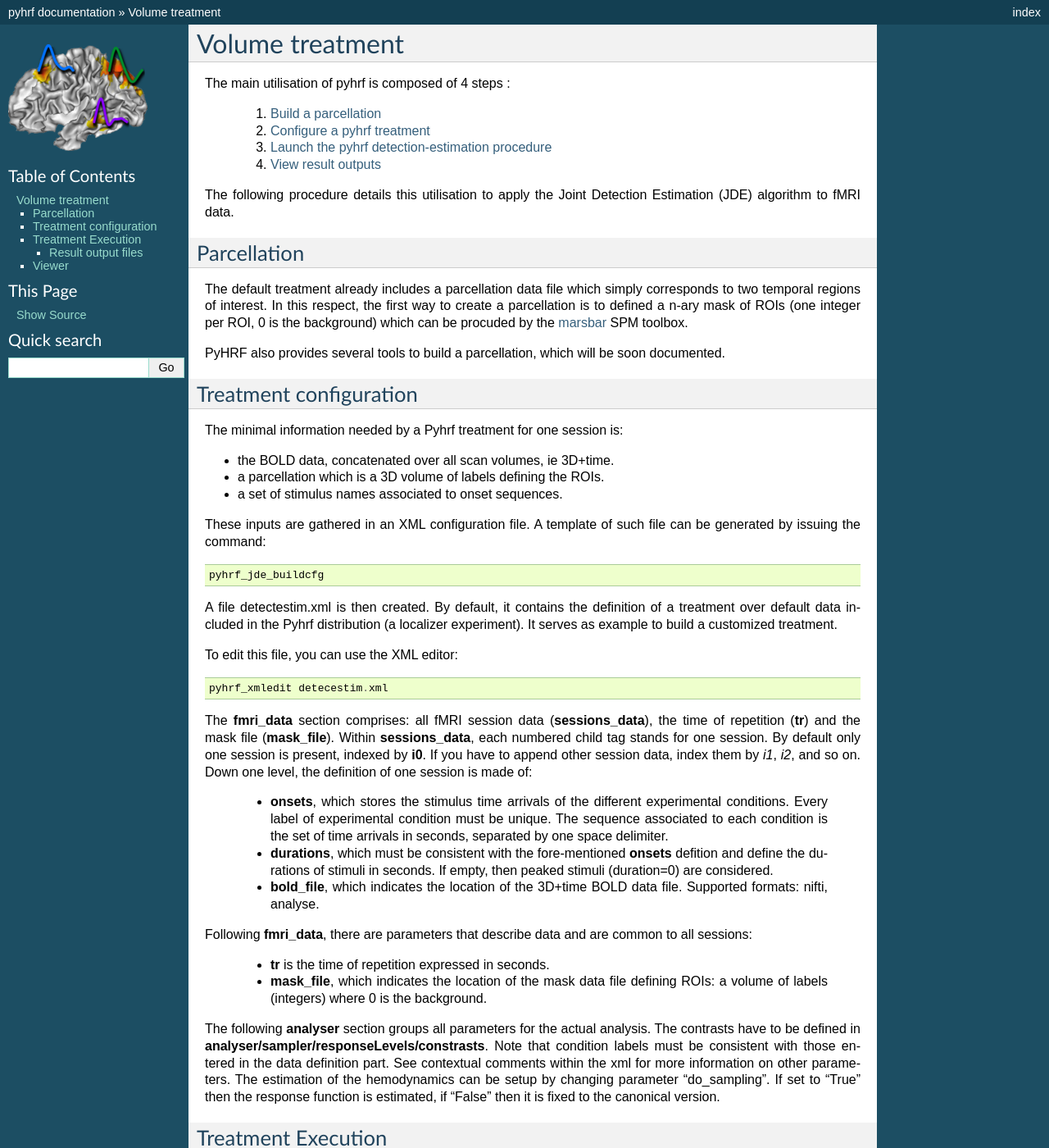
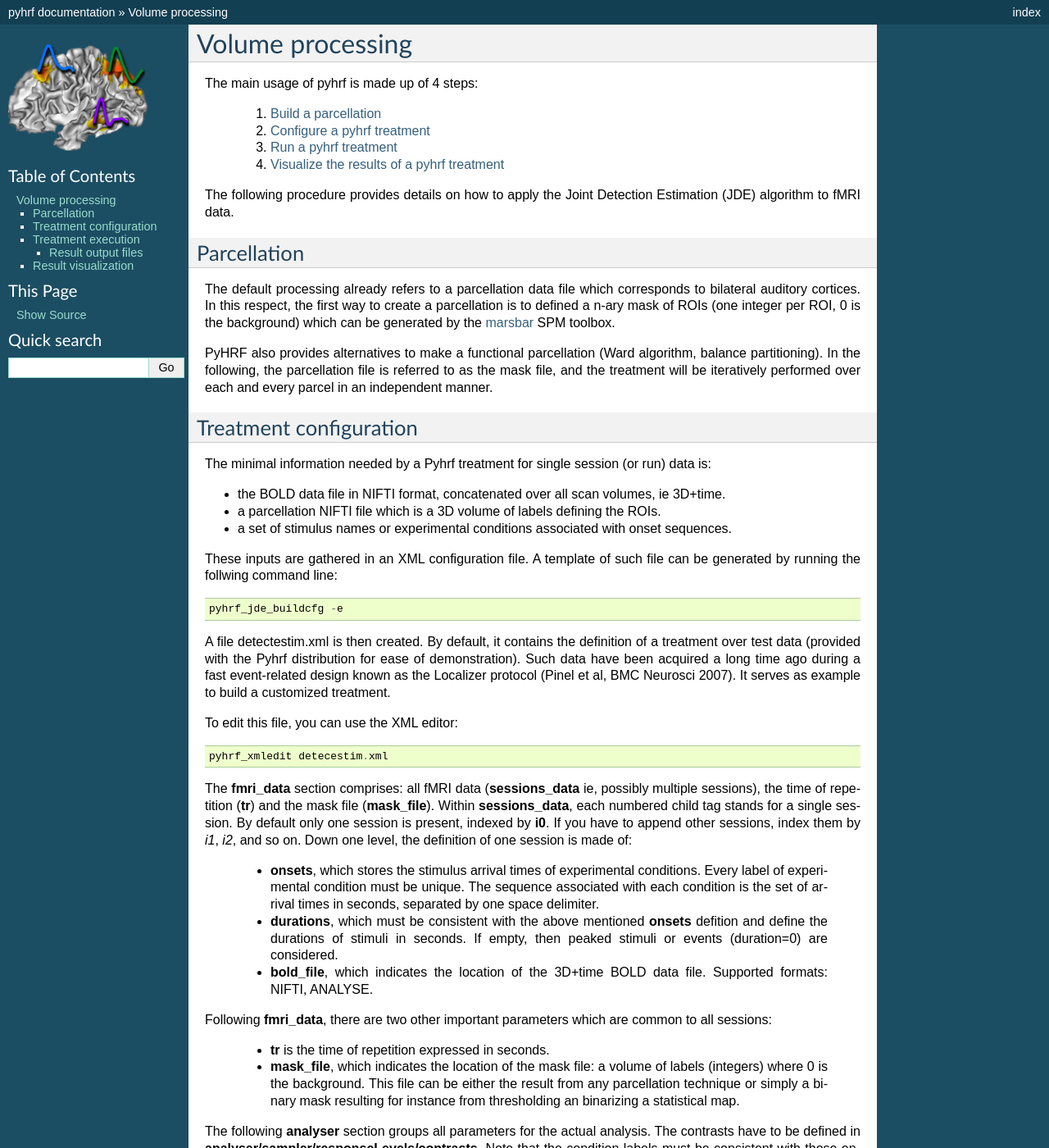
Before and after one commit to pyhrf/pyhrf, a Sphinx documentation site: the page built from doc/sphinx/source/volume_processing.rst, in a window 1280 px wide and 1400 px high. Shown: the whole window at 82% size. Built offline with Sphinx 7.4.7, drawn with Linux system fonts in a browser that asks for light colours; pages that are not in the unit, such as notebooks, are missing from menus; some of the changed text lies outside the part shown.

Commit message:
Major doc revision #62

```diff
--- a/doc/sphinx/source/volume_processing.rst
+++ b/doc/sphinx/source/volume_processing.rst
@@ -1,89 +1,89 @@
 .. _volume_treatment:
 
-Volume treatment
-****************
+Volume processing
+*****************
 
-The main utilisation of pyhrf is composed of 4 steps :
+The main usage of pyhrf is made up of 4 steps:
 
    1. :ref:`Build a parcellation <parcellation>`
    2. :ref:`Configure a pyhrf treatment <treatment_setup>`
-   3. :ref:`Launch the pyhrf detection-estimation procedure <running>`
-   4. :ref:`View result outputs <viewer>`
+   3. :ref:`Run a pyhrf treatment <running>`
+   4. :ref:`Visualize the results of a pyhrf treatment <viewer>`
 
-The following procedure details this utilisation to apply the Joint Detection Estimation (JDE) algorithm to fMRI data.
+The following procedure provides details on how to apply the Joint Detection Estimation (JDE) algorithm to fMRI data.
 
 .. _parcellation:
 
 Parcellation
 ============
 
-The default treatment already includes a parcellation data file which simply corresponds to two temporal regions of interest. In this respect, the first way to create a parcellation is to defined a n-ary mask of ROIs (one integer per ROI, 0 is the background) which can be procuded by the `marsbar <http://marsbar.sourceforge.net/>`_ SPM toolbox.
+The default processing already refers to a parcellation data file which corresponds to bilateral auditory cortices. In this respect, the first way to create a parcellation is to defined a n-ary mask of ROIs (one integer per ROI, 0 is the background) which can be generated by the `marsbar <http://marsbar.sourceforge.net/>`_ SPM toolbox.
 
-PyHRF also provides several tools to build a parcellation, which will be soon documented.
+PyHRF also provides alternatives to make a functional parcellation (Ward algorithm, balance partitioning). In the following, the parcellation file is referred to as the mask file, and the treatment will be iteratively performed over each and every parcel in an independent manner.
 
 .. _treatment_setup:
 
 Treatment configuration
 =======================
 
-The minimal information needed by a Pyhrf treatment for one session is:
+The minimal information needed by a Pyhrf treatment for single session (or run) data is:
 
-* the BOLD data, concatenated over all scan volumes, ie 3D+time.
-* a parcellation which is a 3D volume of labels defining the ROIs.
-* a set of stimulus names associated to onset sequences.
+* the BOLD data file in NIFTI format, concatenated over all scan volumes, ie 3D+time.
+* a parcellation NIFTI file which is a 3D volume of labels defining the ROIs.
+* a set of stimulus names or experimental conditions associated with onset sequences.
 
 These inputs are gathered in an XML configuration file.
-A template of such file can be generated by issuing the command::
+A template of such file can be generated by running the follwing command line::
 
-            pyhrf_jde_buildcfg
+            pyhrf_jde_buildcfg -e
 
-A file detectestim.xml is then created. By default, it contains the definition of a treatment over default data included in the Pyhrf distribution (a localizer experiment). It serves as example to build a customized treatment.
+A file detectestim.xml is then created. By default, it contains the definition of a treatment over test data (provided with the Pyhrf distribution for ease of demonstration). Such data have been acquired a long time ago during a fast event-related design known as the Localizer protocol (Pinel et al, BMC Neurosci 2007). It serves as example to build a customized treatment.
 
 To edit this file, you can use the XML editor::
 
    pyhrf_xmledit detecestim.xml
 
-The **fmri_data** section comprises: all fMRI session data (**sessions_data**), the time of repetition (**tr**) and the mask file (**mask_file**).
-Within **sessions_data**, each numbered child tag stands for one session. By default only one session is present, indexed by **i0**. If you have to append other session data, index them by *i1*, *i2*, and so on. Down one level, the definition of one session is made of:
+The **fmri_data** section comprises: all fMRI data (**sessions_data** ie, possibly multiple sessions), the time of repetition (**tr**) and the mask file (**mask_file**).
+Within **sessions_data**, each numbered child tag stands for a single session. By default only one session is present, indexed by **i0**. If you have to append other sessions, index them by *i1*, *i2*, and so on. Down one level, the definition of one session is made of:
 
-    * **onsets**, which stores the stimulus time arrivals of the  different experimental conditions. Every label of experimental condition must be unique. The sequence associated to each condition is the set of time arrivals in seconds, separated by one space delimiter.
-    * **durations**, which must be consistent with the fore-mentioned **onsets** defition and define the durations of stimuli in seconds. If empty, then peaked stimuli (duration=0) are considered.
-    * **bold_file**, which indicates the location of the 3D+time BOLD data file. Supported formats: nifti, analyse.
+    * **onsets**, which stores the stimulus arrival times of experimental conditions. Every label of experimental condition must be unique. The sequence associated with each condition is the set of arrival times in seconds, separated by one space delimiter.
+    * **durations**, which must be consistent with the above mentioned **onsets** defition and define the durations of stimuli in seconds. If empty, then peaked stimuli or events (duration=0) are considered.
+    * **bold_file**, which indicates the location of the 3D+time BOLD data file. Supported formats: NIFTI, ANALYSE.
 
-Following **fmri_data**, there are parameters that describe data and are common to all sessions:
+Following **fmri_data**, there are two other important parameters which are common to all sessions:
 
     * **tr** is the time of repetition expressed in seconds.
-    * **mask_file**, which indicates the location of the mask data file defining ROIs: a volume of labels (integers) where 0 is the background.
+    * **mask_file**, which indicates the location of the mask file: a volume of labels (integers) where 0 is the background. This file can be either the result from any parcellation technique or simply a binary mask resulting for instance from thresholding an binarizing a statistical map.
 
 The following **analyser** section groups all parameters for the actual analysis.
-The contrasts have to be defined in **analyser/sampler/responseLevels/constrasts**.
-Note that condition labels must be consistent with those entered in the data definition part. See contextual comments within the xml for more information on other parameters.
-The estimation of the hemodynamics can be setup by changing parameter "do_sampling". If set to "True" then the response function is estimated, if "False" then it is fixed to the canonical version.
+The contrasts have to be defined in **analyser/sampler/responseLevels/contrasts**.
+Note that the condition labels must be consistent with those entered in the data definition part. See contextual comments within the xml for more information on other parameters.
+The estimation of the hemodynamics can be setup by changing parameter "do_sampling". If set to "True" then the response function is estimated, otherwise if it is set to "False" then it is fixed to the canonical HRF (the same as in SPM).
 
 .. _running:
 
-Treatment Execution
+Treatment execution
 ===================
 
-To run the pyhrf treatment defined in detectestim.xml::
+To run the pyhrf treatment defined in detectestim.xml, type::
 
    pyhrf_jde_estim -v1
 
-Here -v1 stands for the level of verbosity (from 0: quiet, to 6: everything - debugging purpose)
+Here -v1 stands for the level of verbosity (from 0: quiet, up to 6: everything - for debugging purpose)
 
 Result output files
 -------------------
-The main outputs (nifti format) are written in the current directory by default (or the directory specified in detectestim.xml, see **sampler/output_dir**):
+The main outputs (NIFTI format) are written in the current directory by default (or the directory specified in detectestim.xml, see **sampler/output_dir**):
 
-    * **Contrast maps**: contrast maps are generated with the following file names: jde_mcmc_nrls_contrasts_<contrast_name>.nii. Their associated standard deviations are stored in files like jde_mcmc_nrls_contrasts_std_<contrast_name>.nii. Finally normalized contrasts are stored in files jde_mcmc_nrls_ncontrasts_<contrast_name>.nii
-    * **Response levels maps**: for each condition, estimated RL are stored in files of the form: jde_mcmc_nrl_pm_condition_<condition_name>.nii
-    * **Hemodynamic responses**: to each voxel, the product a*h is computed and storedin jde_mcmc_ah.nii. Note that one HRF shape is common to all conditions, but its magnitude varies.
+    * **Contrast maps**: contrast maps are generated with the following file names: jde_vem_nrls_contrasts_<contrast_name>.nii. Their corresponding standard deviations are stored in files like jde_vem_nrls_contrasts_std_<contrast_name>.nii. Last, normalized contrasts are stored in files jde_vem_nrls_ncontrasts_<contrast_name>.nii
+    * **Response levels maps**: for each experimental condition, estimated effect sizes (or neural response levels) are stored in files of the form: jde_vem_nrl_pm_condition_<condition_name>.nii
+    * **Hemodynamic responses**: to each voxel, the product a*h is computed and stored in jde_vem_ah.nii. Note that one HRF shape is common to all conditions, but its magnitude varies from one voxel to another for a given condition and from one to condition to another in the same position.
 
 .. _viewer:
 
-Viewer
-======
+Result visualization
+====================
 
-The pyhrf viewer is called with nifti volumes as inputs. To view all the results within the JDE output directory::
+The pyhrf viewer is called with NIFTI volumes as inputs. To view all the results within the JDE output directory, run::
 
     pyhrf_view *nii
```
